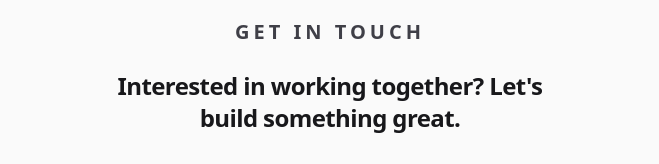
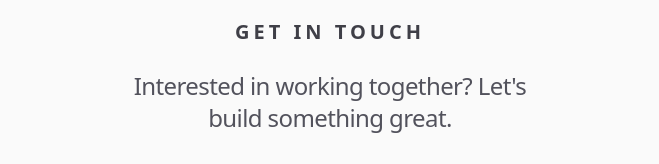
Before and after one commit to amritasrc/amrita-portfolio, a React (Vite) app: page / in a window 1280 px wide. Shown: the part 1346-1510 px from the top of the page, without its empty margins (310-969 px from the left). Built offline with nearby package versions, Linux system fonts and the light colour scheme; what @embedpdf/core would draw is missing.

Commit message:
style (contact): content font color and weight

```diff
--- a/src/Comps/Contact.jsx
+++ b/src/Comps/Contact.jsx
@@ -48,7 +48,7 @@ const Contact = () => {
                 Get in touch
             </h2>
 
-            <p className="text-lg md:text-2xl font-semibold text-zinc-900 dark:text-white tracking-tight max-w-md mb-8">
+            <p className="text-lg md:text-2xl text-zinc-600 dark:text-zinc-400 tracking-tight max-w-md mb-8">
                 Interested in working together? Let's build something great.
             </p>
 
```
